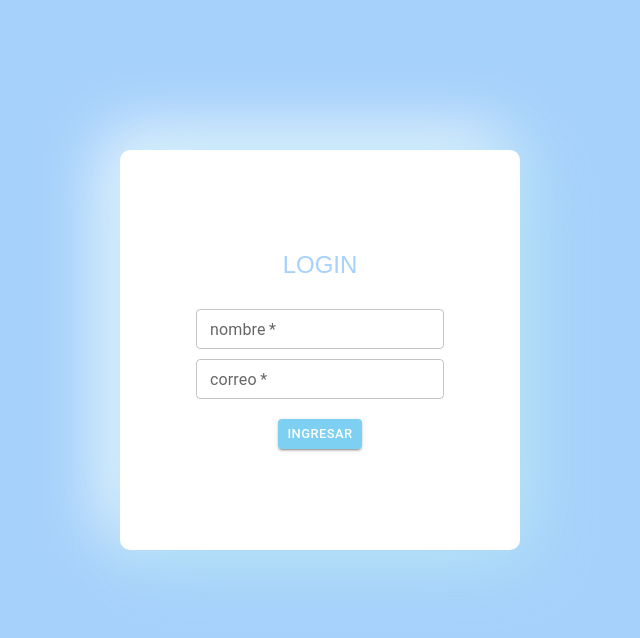
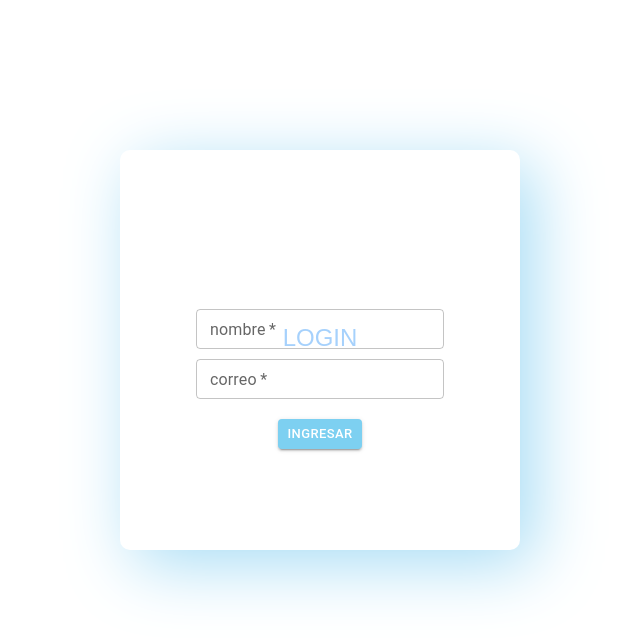
Before and after one commit to karilunius/KlinikReactFinal-front3-1, a React (Vite) app: page /login in a window 1280 px wide. Shown: the top 638 px of the page, without its empty margins (320-960 px from the left). Built offline with nearby package versions, Linux system fonts and the light colour scheme.

Commit message:
005 turningpoint{contactos}

```diff
--- a/src/components/Login.jsx
+++ b/src/components/Login.jsx
@@ -2,7 +2,7 @@ import React, { useState, useContext } from "react";
 import { useNavigate } from "react-router-dom";
 import { Box, Button, TextField} from "@mui/material";
 import { LoginContext } from "../components/utils/context/loginContext.jsx";
-import "../styles/dark-theme.css";
+import "../styles/light-theme.css";
 
 
 
--- a/src/components/gen/Footer.jsx
+++ b/src/components/gen/Footer.jsx
@@ -1,5 +1,5 @@
 import React from "react";
-import "../../styles/dark-theme.css";
+import "../../styles/light-theme.css";
 
 const Footer = () => {
 	return (
--- a/src/components/gen/Form.jsx
+++ b/src/components/gen/Form.jsx
@@ -1,12 +1,72 @@
-import React from "react";
+import React, { useState } from "react";
+import "../../styles/light-theme.css";
 
 const Form = () => {
-	//Aqui deberan implementar el form completo con sus validaciones
+			const [nombre, setNombre] = useState("");
+			const [email, setEmail] = useState("");
+			const [validar, setValidar] = useState(false);
+			const [mensaje, setMensaje] = useState(false);
+
+		const handleSubmit = (e) => {
+			e.preventDefault();
+
+			console.log(nombre);
+			console.log(email);
+
+			let validacionA = false;
+			let validacionB = false;
+
+			if (nombre.trim().length >= 3) {
+				console.log("Es Igual y Mayor a 3 Caracteres");
+				validacionA = true;
+			} else {
+				console.log("Es Menor a 3 Caracteres");
+				validacionA = false;
+			}
+
+			if (email.length >= 6) {
+				console.log("Es Igual y Mayor a 6 Caracteres");
+				validacionB = true;
+			} else {
+				console.log("Es Menor a 6 Caracteres");
+				validacionB = false;
+			}
+
+			if (validacionA === true && validacionB === true) {
+				setValidar(false);
+				setMensaje(true);
+			} else {
+				setValidar(true);
+				setMensaje(false);
+			}
+		};
 
 	return (
-		<div>
-			<p>form</p>
-		</div>
+		<form id="form" className="containerform" onSubmit={handleSubmit}>
+			<div className="formplaceholders">
+				<input
+					type={"text"}
+					placeholder={`Ingresa tu Nombre: `}
+					value={nombre}
+					onChange={(e) => setNombre(e.target.value)}
+					required={true}
+				></input>
+				<input
+					type={"text"}
+					placeholder={`Ingresa tu email: `}
+					value={email}
+					onChange={(e) => setEmail(e.target.value)}
+					required={true}
+				></input>
+				<button className="btncontform" form="form" btn="submit">
+					Enviar
+				</button>
+			</div>
+			<div className="formsmsbox">
+				{validar && <p>Por favor, verifique sus datos. Los datos no fueron enviados.</p>}
+				{mensaje && <p name={nombre} email={email}></p>}
+			</div>
+		</form>
 	);
 };
 
--- a/src/components/gen/Navbar.jsx
+++ b/src/components/gen/Navbar.jsx
@@ -2,7 +2,7 @@ import React, { useState, useEffect } from "react";
 import LogoutIcon from "@mui/icons-material/Logout";
 import DarkModeIcon from "@mui/icons-material/DarkMode";
 import { Link } from "react-router-dom";
-import "../../styles/dark-theme.css";
+import "../../styles/light-theme.css";
 
 const Navbar = () => {
 
--- a/src/main.jsx
+++ b/src/main.jsx
@@ -1,7 +1,7 @@
 import React from 'react'
 import ReactDOM from 'react-dom/client'
 import App from './App'
-import '../src/styles/dark-theme.css'
+import '../src/styles/light-theme.css'
 
 
 ReactDOM.createRoot(document.getElementById('root')).render(
--- a/src/routes/Contactos.jsx
+++ b/src/routes/Contactos.jsx
@@ -1,13 +1,8 @@
-import React from "react";
+import React, { useState } from "react";
 import Form from "../components/gen/Form.jsx";
 //Este componente debera ser estilado como "dark" o "light" dependiendo del theme del Context
 
 const Contactos = () => {
-
-
-
-
-
 
 	return (
 
@@ -16,8 +11,7 @@ const Contactos = () => {
 					<h2>¿Necesita más información?</h2>
 					<p>Envienos sus preguntas y lo contactaremos.</p>
 				</div>
-			    <Form />
-			    <div>ReSPUESTA</div>
+			    <Form/>
 			</div>
 
 	);
--- a/src/routes/Home.jsx
+++ b/src/routes/Home.jsx
@@ -1,11 +1,11 @@
 import React, { useState, useEffect } from "react";
-import "../styles/dark-theme.css";
 import axios from "axios";
 import AccountCircleIcon from "@mui/icons-material/AccountCircle";
 import ArrowCircleRightIcon from "@mui/icons-material/ArrowCircleRight";
 export const endpoint = "https://jsonplaceholder.typicode.com/users";
 import { IconButton } from "@mui/material";
 import StarOutlineSharpIcon from "@mui/icons-material/StarOutlineSharp";
+import "../styles/light-theme.css";
 
 const Home = () => {
 	const [values, setValues] = useState(null);
--- a/src/styles/light-theme.css
+++ b/src/styles/light-theme.css
@@ -222,20 +222,98 @@ a:active {
 	left: 750px;
 }
 
+
+/* sin completar diseño */
 /* PAGINA DE CONTACTOS*/
 
 .boxcontactos {
-	background-color: #1383df;
+/* 	background-color: #1383df; */
 	height: 240px;
 	display: flex;
 	flex-wrap: wrap;
 	flex-direction: row;
 	align-items: center;
-	justify-content: space-around;
+	justify-content: space-evenly;
+	border-radius: 25px;
 }
 
 .boxcont1 {
-	background-color: #8c63ec;
+	background-color: white;
+	box-shadow: 10px 10px 10px #f1eaea, -10px -10px 10px #faf6f6;
+	width: 300px;
+	height: 200px;
+	text-align: center;
+	border-radius: 25px;
 }
 
-/* sin completar diseño */
+.boxcont1 p, h2 {
+    position: relative;
+	top: 73px;
+}
+
+#form{
+   display: flex;
+   flex-direction: row;
+   background-color: #b3d5fd;
+   box-shadow: 15px 15px 15px #f1eaea, -15px -15px 15px #faf6f6;
+   width: 770px;
+   height: 200px;
+   justify-content: space-evenly;
+   align-items: center;
+   border-radius: 25px;
+}
+
+.formplaceholders{
+   height: 70px;
+   width: 270px;
+   border-radius: 20px;
+   border: none;
+   text-align:left;
+   /* margin: 25px; */
+
+}
+
+.formplaceholders input{
+   position: relative;
+   top: -15px;
+   height: 30px;
+   width: 250px;
+   margin: 5px;
+   border: #8fc4f0 solid 1px;
+   border-radius: 20px;
+   padding: 12px;
+   color: #1383df;
+}
+
+
+.btncontform{
+  background-color: #47b0e0;
+  height: 35px;
+  width: 70px;
+  border-radius: 20px;
+  border: none;
+  color: #f7f9fa;
+  position: relative;
+  left: 90px;
+
+}
+.btncontform:hover{
+  background-color: #0e5b92;
+}
+
+/* .formsmsbox{
+   background-color: #a6dcf5;
+   text-align: center;
+   width: 370px;
+   height: 200px;
+   border-radius: 25px;
+} */
+.formsmsbox{
+  font-family: 'Segoe UI', Tahoma, Geneva, Verdana, sans-serif;
+  font-weight: 300;
+  font-size: 15px;
+  width: 200px;
+  position: relative;
+  top: -15px;
+  color: #0e5b92;
+}
```
